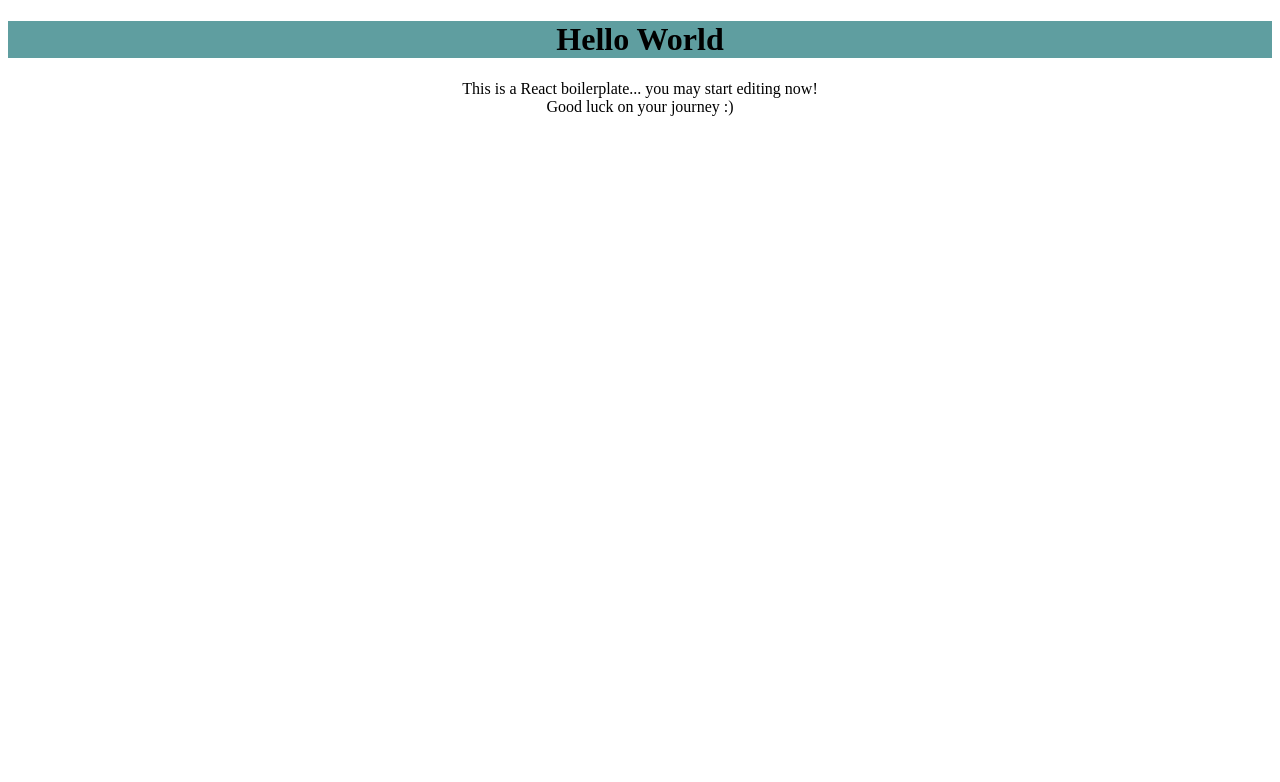
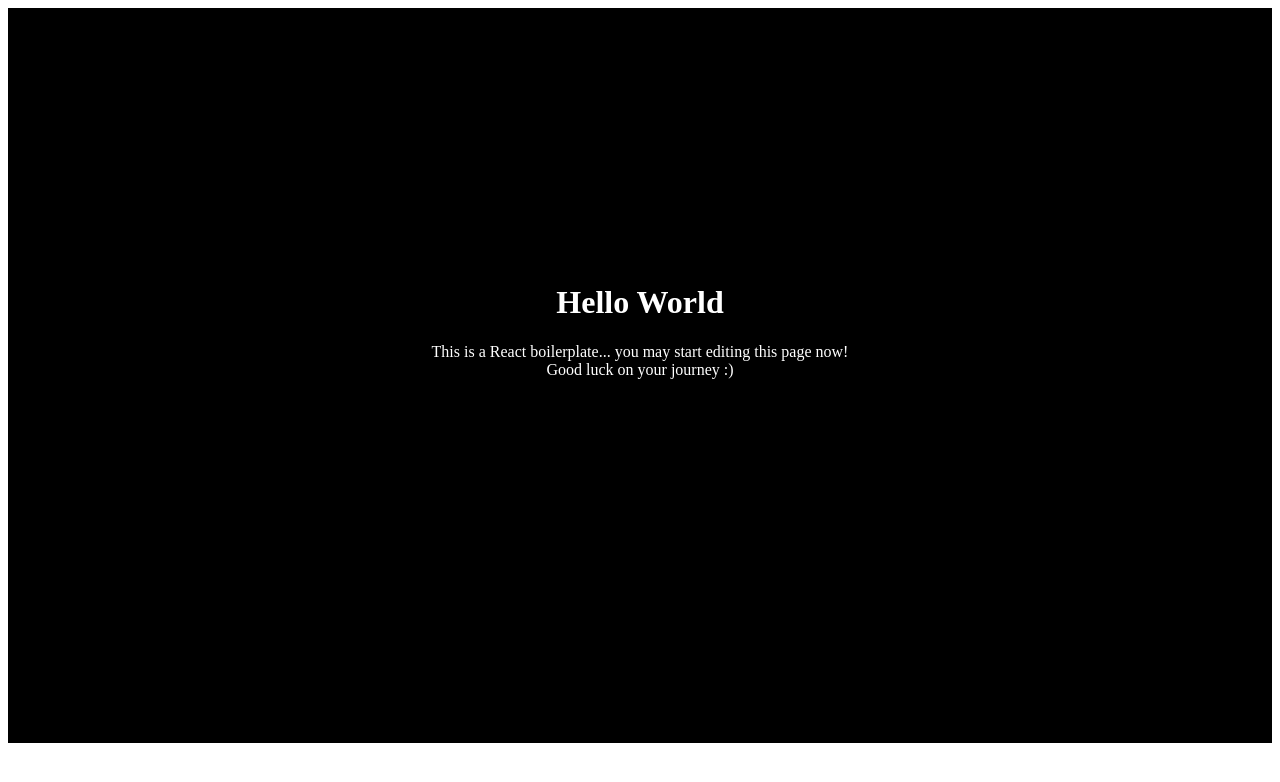
Before and after one commit to nair-sreerag/react-boilerplate, a React app: page / in a window 1280 px wide. Shown: the top 782 px of the page. Built offline with nearby package versions, Linux system fonts and the light colour scheme.

Commit message:
renamed some files and created a tentative welcome header

```diff
--- /dev/null
+++ b/src/App.css
@@ -0,0 +1,9 @@
+
+
+
+#banner{
+    height : 30em;
+    padding-top: 255px;
+    background-color: black;
+    color: white;
+};
--- /dev/null
+++ b/src/App.js
@@ -0,0 +1,18 @@
+import React , { Component } from 'react';
+import './App.css';
+
+
+class App extends Component{
+    render(){
+        return(
+            <header id = "banner" style = {{ textAlign : 'center' }}>
+                <h1>Hello World</h1>
+                <span>This is a React boilerplate... you may start editing this page now!</span>
+                <br />
+                <span>Good luck on your journey :)</span>
+            </header>
+        )
+    }
+}
+
+export default App;
--- a/src/Test.css
+++ /dev/null
@@ -1,6 +0,0 @@
-
-
-
-h1{
-    background-color: cadetblue;
-};
--- a/src/Test.js
+++ /dev/null
@@ -1,18 +0,0 @@
-import React , { Component } from 'react';
-import './Test.css';
-
-
-class Test extends Component{
-    render(){
-        return(
-            <div style = {{ textAlign : 'center' }}>
-                <h1>Hello World</h1>
-                <span>This is a React boilerplate... you may start editing now!</span>
-                <br />
-                <span>Good luck on your journey :)</span>
-            </div>
-        )
-    }
-}
-
-export default Test;
--- a/src/index.js
+++ b/src/index.js
@@ -1,9 +1,9 @@
 import React from 'react';
 import ReactDOM from 'react-dom';
-import Test from './Test'
+import App from './App'
 
 ReactDOM.render(
     //  React.createElement("h1",null,"Hello world"),
-    <Test />,                //<-- name of thr test app
+    <App />,                //<-- name of the test app
     document.getElementById("root")
 );
```
